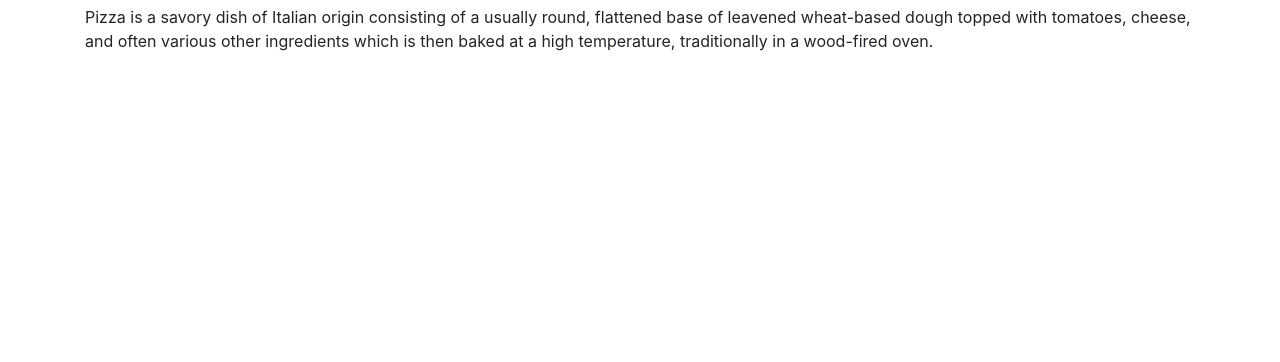
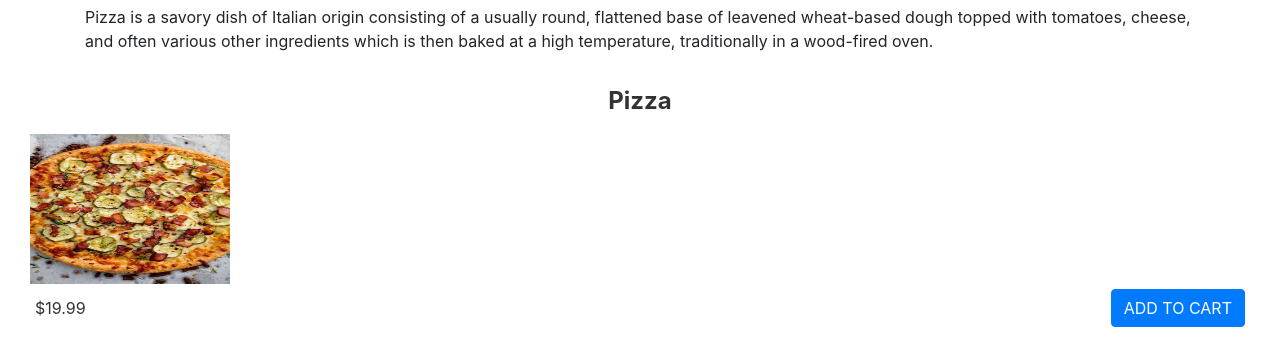
Before and after one commit to AmimoG/Pizza-world, a plain HTML site: page index.html in a window 1280 px wide. Shown: the part 914-1276 px from the top of the page. Before the commit the page ends 983 px from the top, so only its background shows below. Drawn offline with nearby package versions, Linux system fonts and the light colour scheme.

Commit message:
Add Files

```diff
--- a/css/styles.css
+++ b/css/styles.css
@@ -7,3 +7,42 @@
     width: 80%;
     height: auto;
 }
+
+/* Shop Items */
+
+.shop-item {
+    margin: 30px;
+}
+
+.shop-item-title {
+    display: block;
+    width: 100%;
+    text-align: center;
+    font-weight: bold;
+    font-size: 1.5em;
+    color: #333;
+    margin-bottom: 15px;
+}
+
+/* .shop-item-image {
+    height: 250px;
+} */
+
+.shop-item-details {
+    display: flex;
+    align-items: center;
+    padding: 5px;
+}
+
+.shop-item-price {
+    flex-grow: 1;
+    color: #333;
+}
+
+.shop-items {
+    display: flex;
+    flex-wrap: wrap;
+    justify-content: space-around;
+}
+
+/* /Shop Items */
--- a/index.html
+++ b/index.html
@@ -90,6 +90,14 @@
         </p>
     </div>
     <!-- /Header -->
+    <div class="shop-item">
+        <span class="shop-item-title">Pizza</span>
+        <img class="shop-item-image" src="./images/Bacon Pickle Pizza.jpg" width=200 height=150>
+        <div class="shop-item-details">
+            <span class="shop-item-price">$19.99</span>
+            <button class="btn btn-primary shop-item-button" type="button">ADD TO CART</button>
+        </div>
+    </div>
 </body>
 <script src="https://code.jquery.com/jquery-3.5.1.slim.min.js" integrity="sha384-DfXdz2htPH0lsSSs5nCTpuj/zy4C+OGpamoFVy38MVBnE+IbbVYUew+OrCXaRkfj" crossorigin="anonymous"></script>
 <script src="https://cdn.jsdelivr.net/npm/popper.js@1.16.0/dist/umd/popper.min.js" integrity="sha384-Q6E9RHvbIyZFJoft+2mJbHaEWldlvI9IOYy5n3zV9zzTtmI3UksdQRVvoxMfooAo" crossorigin="anonymous"></script>
```
